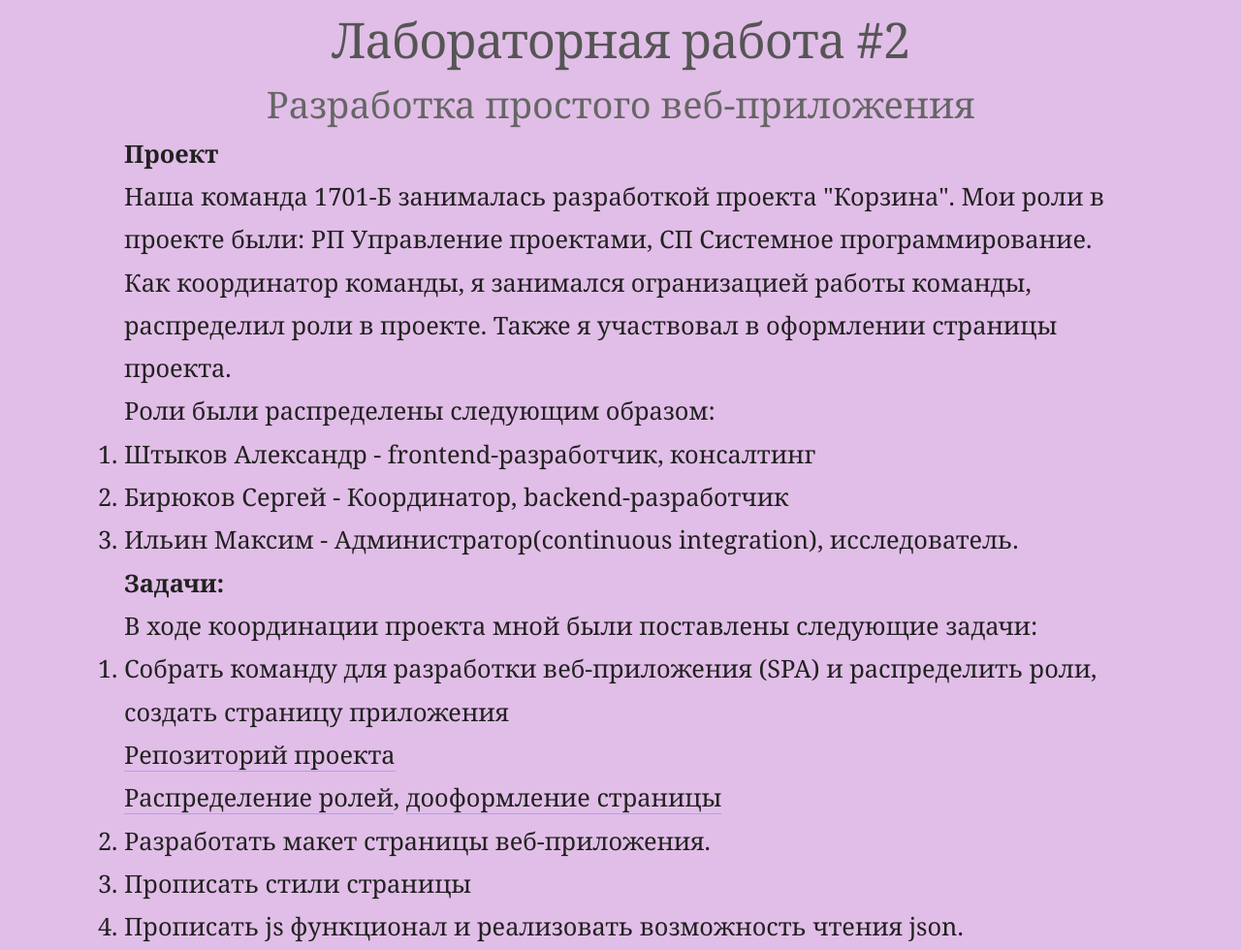
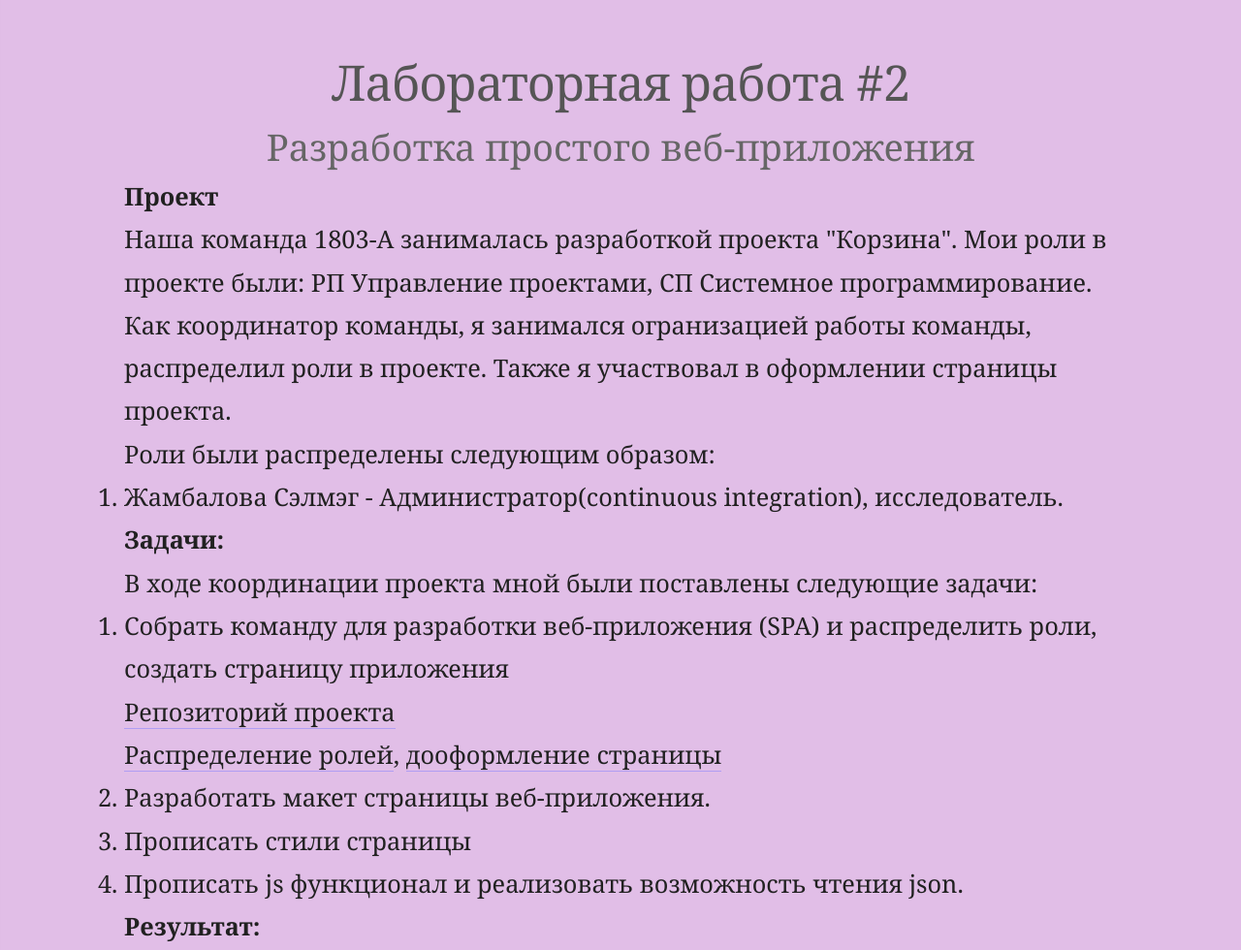
Before and after one commit to Selmeg/Selmeg.github.io, a plain HTML site: page index.html in a window 1280 px wide. Shown: the part 2157-3137 px from the top of the page at 97% size. Drawn offline with Linux system fonts and the light colour scheme.

Commit message:
Update index.html

```diff
--- a/index.html
+++ b/index.html
@@ -1,12 +1,13 @@
 <!DOCTYPE HTML>
 <html>
 <head>
-	<title>Личная страница</title>
+	<title>Моя страничка</title>
 	<meta charset="utf-8" />
 	<meta name="viewport" content="width=device-width, initial-scale=1" />
 	<link rel="stylesheet" href="assets/css/main.css" />
 </head>
 <body>
+	{ background: url(https://github.com/Selmeg/Selmeg.github.io/blob/master/flowers_331.jpg); }
 	<div id="main">
 		<section id="top" class="one pink cover">
 			<div class="container">
@@ -54,11 +55,11 @@
 						</li>
 						<li>
 							<p>Создать персональную веб страницу-отчет с использованием html, css, js.</p>
-							<p><a href="https://stankin.github.io/inet-2017/idm-17-01/Biryukov/index.html">Персональная страница-отчет</a>.</p>
+							<p><a href="https://stankin.github.io/inet-2017/idm-18-03/Selmeg/index.html">Персональная страница-отчет</a>.</p>
 						</li>
 						<li>
 							<p>Загрузить персональную веб страницу-отчет в репозиторий ИДМ-17 по курсу "Интернет-технологии" на GitHub.</p>
-							<p><a href="https://github.com/stankin/inet-2017/tree/master/idm-17-01/Biryukov">Папка с исходными кодами в репозитории</a>.</p>
+							<p><a href="https://github.com/stankin/inet-2017/tree/master/idm-18-03/Selmeg">Папка с исходными кодами в репозитории</a>.</p>
 						</li>
 					</ol>
 				</div>
@@ -71,13 +72,11 @@
 				<h3>Разработка простого веб-приложения</h3>
 				<div class="textmain">
 					<p class="highlight">Проект</p>
-					<p>Наша команда 1701-Б занималась разработкой проекта "Корзина". Мои роли в проекте были: РП Управление проектами, СП Системное программирование.</p>
+					<p>Наша команда 1803-A занималась разработкой проекта "Корзина". Мои роли в проекте были: РП Управление проектами, СП Системное программирование.</p>
 					<p>Как координатор команды, я занимался огранизацией работы команды, распределил роли в проекте. Также я участвовал в оформлении страницы проекта.</p>
 					<p>Роли были распределены следующим образом:</p>
 					<ol>
-						<li>Штыков Александр - frontend-разработчик, консалтинг</li>
-						<li>Бирюков Сергей - Координатор, backend-разработчик</li>
-						<li>Ильин Максим - Администратор(continuous integration), исследователь.</li>
+					      <li>Жамбалова Сэлмэг - Администратор(continuous integration), исследователь.</li>
 					</ol>
 					<p class="highlight">Задачи:</p>
 					<p>В ходе координации проекта мной были поставлены следующие задачи:</p>
```
